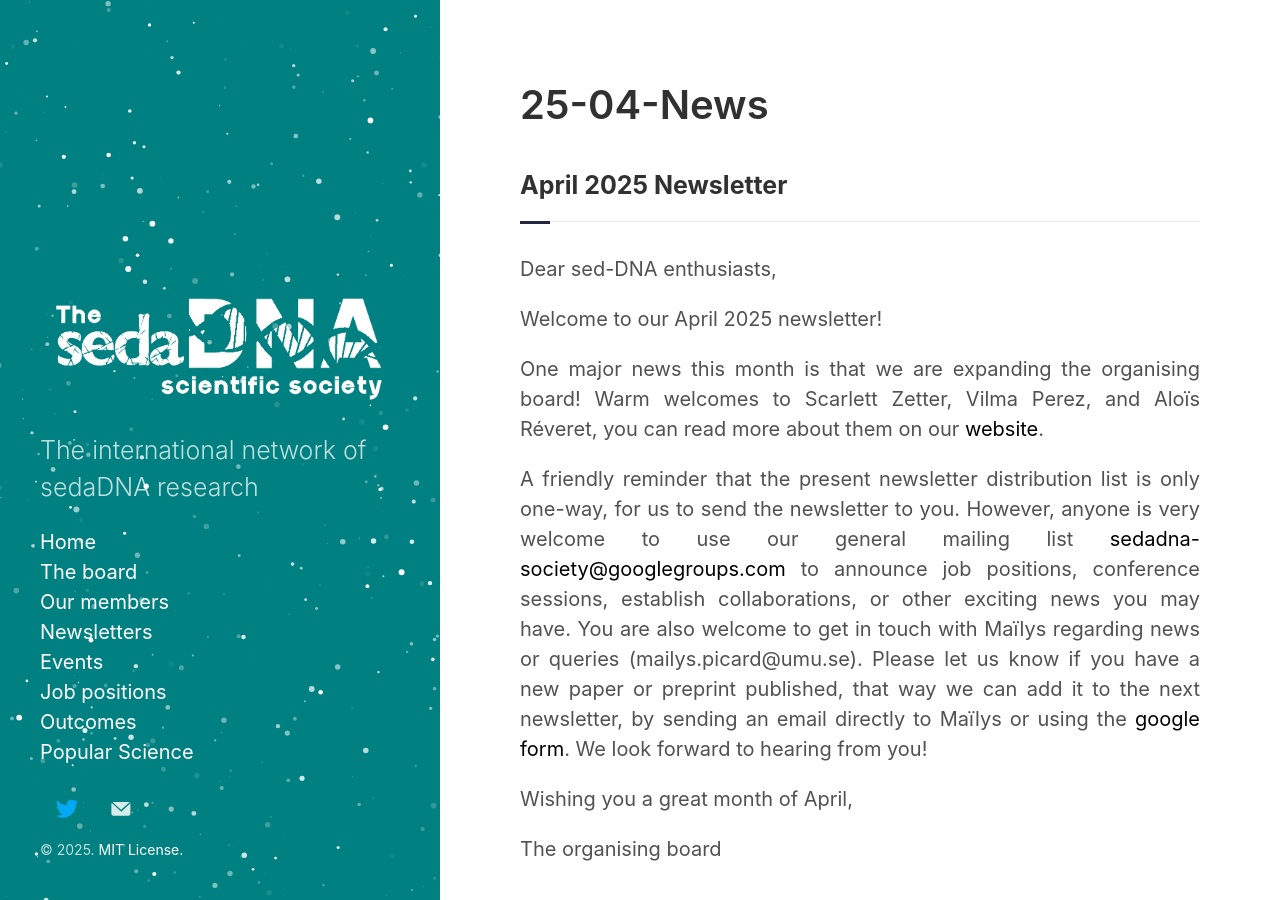
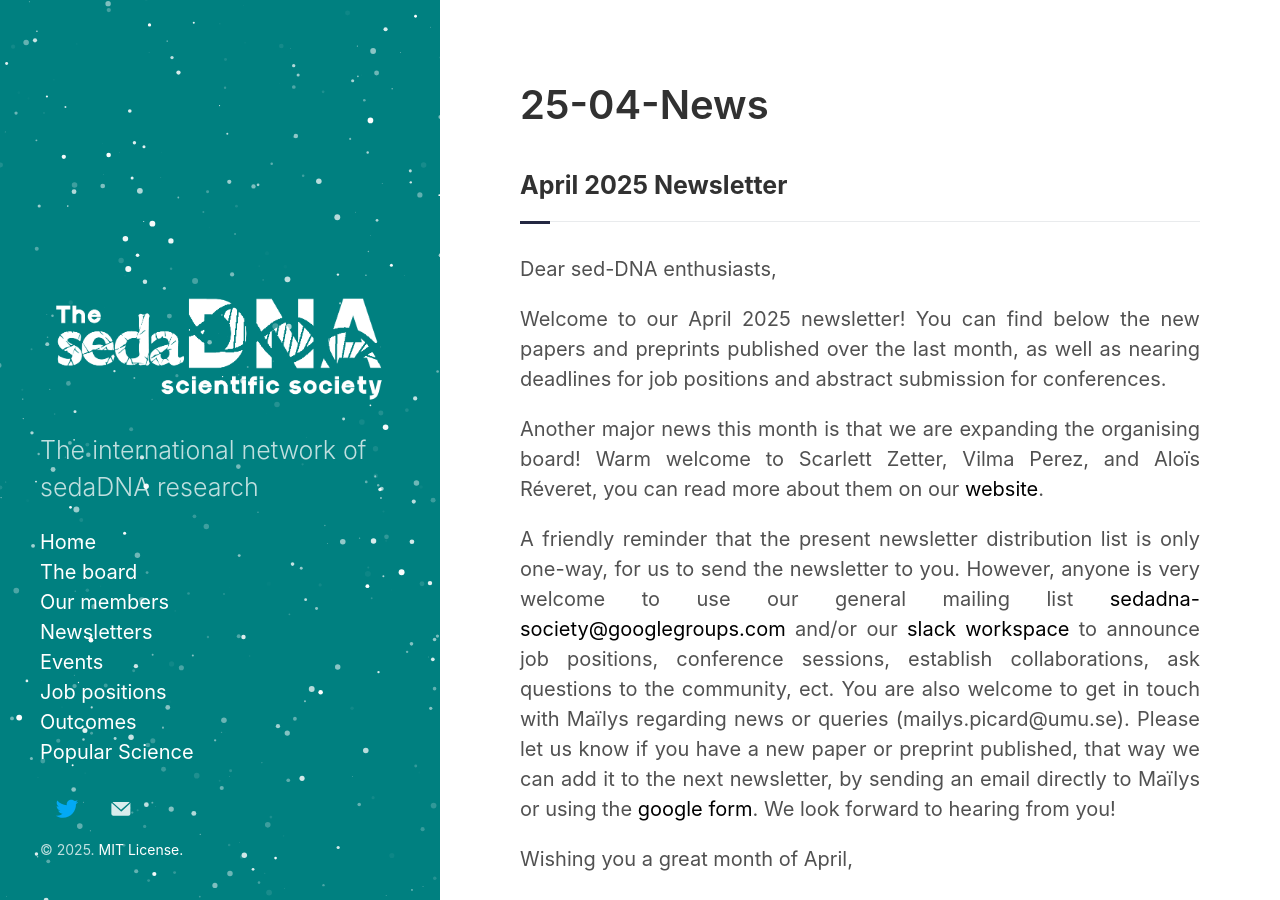
Before and after one commit to sedadna/sedadna.github.io, a Jekyll site: the page built from category/news/25-04.md, in a window 1280 px wide and 900 px high. Built offline with Jekyll 4.4.1, drawn with Linux system fonts in a browser that asks for light colours; some of the changed text lies outside the part shown.

Commit message:
Update 25-04.md

```diff
--- a/category/news/25-04.md
+++ b/category/news/25-04.md
@@ -10,11 +10,11 @@ title: 25-04-News
 <div class="intro">
 <p> Dear sed-DNA enthusiasts,</p>
 
-<p>Welcome to our April 2025 newsletter!</p>
+<p align="justify">Welcome to our April 2025 newsletter! You can find below the new papers and preprints published over the last month, as well as nearing deadlines for job positions and abstract submission for conferences.</p>
 
-<p>One major news this month is that we are expanding the organising board! Warm welcomes to Scarlett Zetter, Vilma Perez, and Aloïs Réveret, you can read more about them on our <a href="https://sedadna.github.io/category/board.html">website</a>.
+<p align="justify">Another major news this month is that we are expanding the organising board! Warm welcome to Scarlett Zetter, Vilma Perez, and Aloïs Réveret, you can read more about them on our <a href="https://sedadna.github.io/category/board.html">website</a>.
 
-<p>A friendly reminder that the present newsletter distribution list is only one-way, for us to send the newsletter to you. However, anyone is very welcome to use our general mailing list <a href="mailto:sedadna-society@googlegroups.com">sedadna-society@googlegroups.com</a> to announce job positions, conference sessions, establish collaborations, or other exciting news you may have. You are also welcome to get in touch with Maïlys regarding news or queries (mailys.picard@umu.se). Please let us know if you have a new paper or preprint published, that way we can add it to the next newsletter, by sending an email directly to Maïlys or using the <a href="https://docs.google.com/forms/d/e/1FAIpQLSfjbcDSBFH9jntd_LF9cq3D5_IR5u00okFaVvIjGFErS2_FbQ/viewform">google form</a>. We look forward to hearing from you!</p>
+<p align="justify">A friendly reminder that the present newsletter distribution list is only one-way, for us to send the newsletter to you. However, anyone is very welcome to use our general mailing list <a href="mailto:sedadna-society@googlegroups.com">sedadna-society@googlegroups.com</a> and/or our <a href="https://thesedadnasociety.slack.com">slack workspace</a> to announce job positions, conference sessions, establish collaborations, ask questions to the community, ect. You are also welcome to get in touch with Maïlys regarding news or queries (mailys.picard@umu.se). Please let us know if you have a new paper or preprint published, that way we can add it to the next newsletter, by sending an email directly to Maïlys or using the <a href="https://docs.google.com/forms/d/e/1FAIpQLSfjbcDSBFH9jntd_LF9cq3D5_IR5u00okFaVvIjGFErS2_FbQ/viewform">google form</a>. We look forward to hearing from you!</p>
 
 <p>Wishing you a great month of April,</p>
 <p>The organising board</p>
@@ -52,7 +52,7 @@ title: 25-04-News
 <div class="intro">
 <h4 class="section-title underline">Preprints</h4>
 
-<p><a href="https://www.researchgate.net/profile/Alexandra-Schmidt-11" target="_blank"><b>Alexandra Schmidt</b></a> <i> et al.,</i> (2025) made the preprint "<a href="https://www.biorxiv.org/content/10.1101/2025.03.10.642313v1.abstract" target="_blank"><u><i>Multi-millennial genetic resilience of Baltic diatom populations disturbed in the past centuries</i></u></a>" available on bioRxiv.</p>
+<p><a href="https://www.researchgate.net/profile/Alexandra-Schmidt-11" target="_blank"><b>Alexandra Schmidt</b></a> <i> et al.,</i> (2025) made the preprint "<a href="https://www.biorxiv.org/content/10.1101/2025.03.10.642313v1.abstract" target="_blank"><i>Multi-millennial genetic resilience of Baltic diatom populations disturbed in the past centuries</i></a>" available on bioRxiv.</p>
 
 <p><a href="https://orcid.org/0000-0001-5326-8893" target="_blank"><b>Nikolay Oskolkov</b></a> <i> et al.,</i> (2025) made the preprint "<a href="https://doi.org/10.1101/2025.03.19.644176" target="_blank"><u><i>Disinfecting eukaryotic reference genomes to improve taxonomic inference from ancient environmental metagenomic data</i></u></a>" available on bioRxiv.</p>
 
@@ -83,6 +83,8 @@ title: 25-04-News
 </ul> </p>
 <p>If you are interested, send your questions or your CV directly to Mikkel (Asst Prof. Mikkel Winther Pedersen, mwpedersen@sund.ku.dk).</p>
 
+<p align="justify">A <a href="https://coreykrabbenhoft.com/join-us-2/"><b>Postdoc position</b></a> at the <a href="https://arts-sciences.buffalo.edu/biological-sciences/faculty/faculty-directory/corey-krabbenhoft.html">Krabbenhoft Aquatic Ecology lab</a> in the Department of Biological Sciences (University at Buffalo). The prospective postdoc will work on an NSF-funded interdisciplinary project to explore rapid climate and ecosystem change in Southeast Alaska, by combining paleoclimate proxies and models. The position will be based in the Biological Sciences Department at the University at Buffalo and will collaborate closely with grant partners, including multiple graduate students, another postdoctoral researcher, and the four PIs (Charlotte Lindqvist, Jason Briner, Elizabeth Thomas, and Corey Krabbenhoft). Start date in summer 2025. Please note this is not specifically a sedaDNA position, it is addressed to paleoclimatologists and paleoecologists at large. The prospective postdoc will get to work with a fun-loving and exciting research team! Those interested check out the postdoc offer and directly contact <a href="mailto:ckrabben@buffalo.edu"><b>Dr. Corey Krabbenhoft</b></a>.</p>
+
 
 
 <br>
@@ -96,6 +98,6 @@ title: 25-04-News
    <ul>
   <li><a href="https://ialipa-2025.sciencesconf.org/resource/page/id/11" target="_blank"><b> "II-1-New perspectives and findings in paleolimnology using environmental ancient DNA"</b></a> organised by <b>Kathleen R. Stoof-Leichsenring</b>, <b>Laura S. Epp</b>, <b>Charline Giguet-Covex</b>, <b>Maïlys Picard</b>, <b>Stanislav Jelavić</b>, <b>Antony G. Brown</b>.</li>
     <li><a href="https://ialipa-2025.sciencesconf.org/resource/page/id/20" target="_blank"><b> "III-7-The coevolution of environments and biodiversity"</b></a> organised by <b>Leighton King</b>, <b>Pavani Misra</b>, <b>Irene Gregory-Eaves</b>.</li>
-  <li>  <a href="https://ialipa-2025.sciencesconf.org/resource/page/id/22" target="_blank"><b> "IV-1-Biogeochemical cycles in the subsurface: molecular and mineral proxies for integrated lacustrine studies"</b></a> organised by <b>Lotta Purkamo</b>, <b>Maïlys Picard</b>, <b>Aurèle Vuillemin</b>, and <b>Camille Thomas</b>. </li>
+    <li><a href="https://ialipa-2025.sciencesconf.org/resource/page/id/22" target="_blank"><b> "IV-1-Biogeochemical cycles in the subsurface: molecular and mineral proxies for integrated lacustrine studies"</b></a> organised by <b>Lotta Purkamo</b>, <b>Maïlys Picard</b>, <b>Aurèle Vuillemin</b>, and <b>Camille Thomas</b>. </li>
 </ul>
   </p>
```
